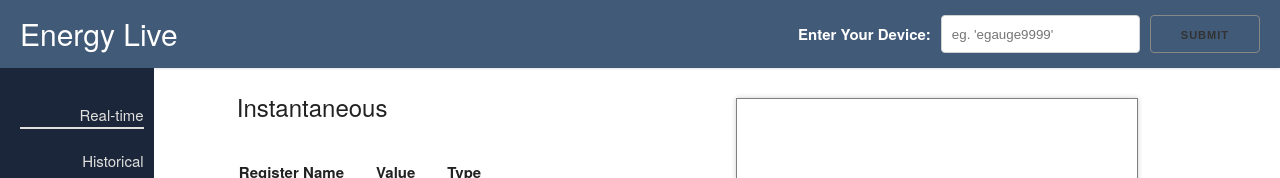
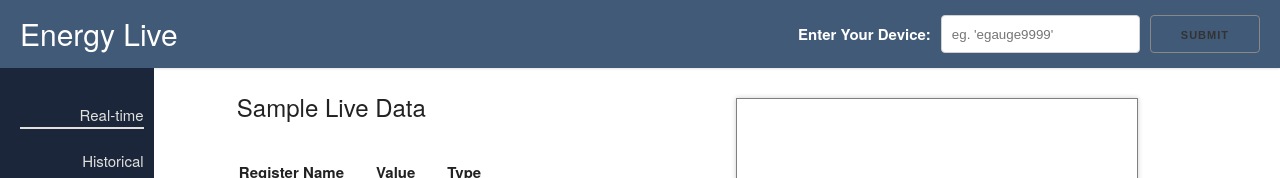
Before and after one commit to pantzed/energy-live, a plain HTML site: page index.html in a window 1280 px wide. Both pictures are taken after typing "Sample" into the empty fields and a click on the button "SUBMIT". Shown: the top 178 px of the page. Drawn offline with nearby package versions, Linux system fonts and the light colour scheme; no server answers.

Commit message:
Added device name to page header

```diff
--- a/app.js
+++ b/app.js
@@ -201,7 +201,7 @@
     serial = '';
     registers = '';
     deviceName = document.getElementById('device-name').value;
-    console.log(deviceName);
+    document.getElementById('device-title').innerHTML = `${deviceName} `;
   }
 
   function clearForm() {
--- a/index.html
+++ b/index.html
@@ -35,7 +35,7 @@
         <div class="row">
           <section class="six columns">
             <div class="flex-blinker">
-              <header class="table-title">Instantaneous</header>
+              <header id="table-title" class="table-title"><span id="device-title"></span>Live Data</header>
               <div id="blinker"></div>
             </div>
             <table id="register-table" class="register-table">
```
